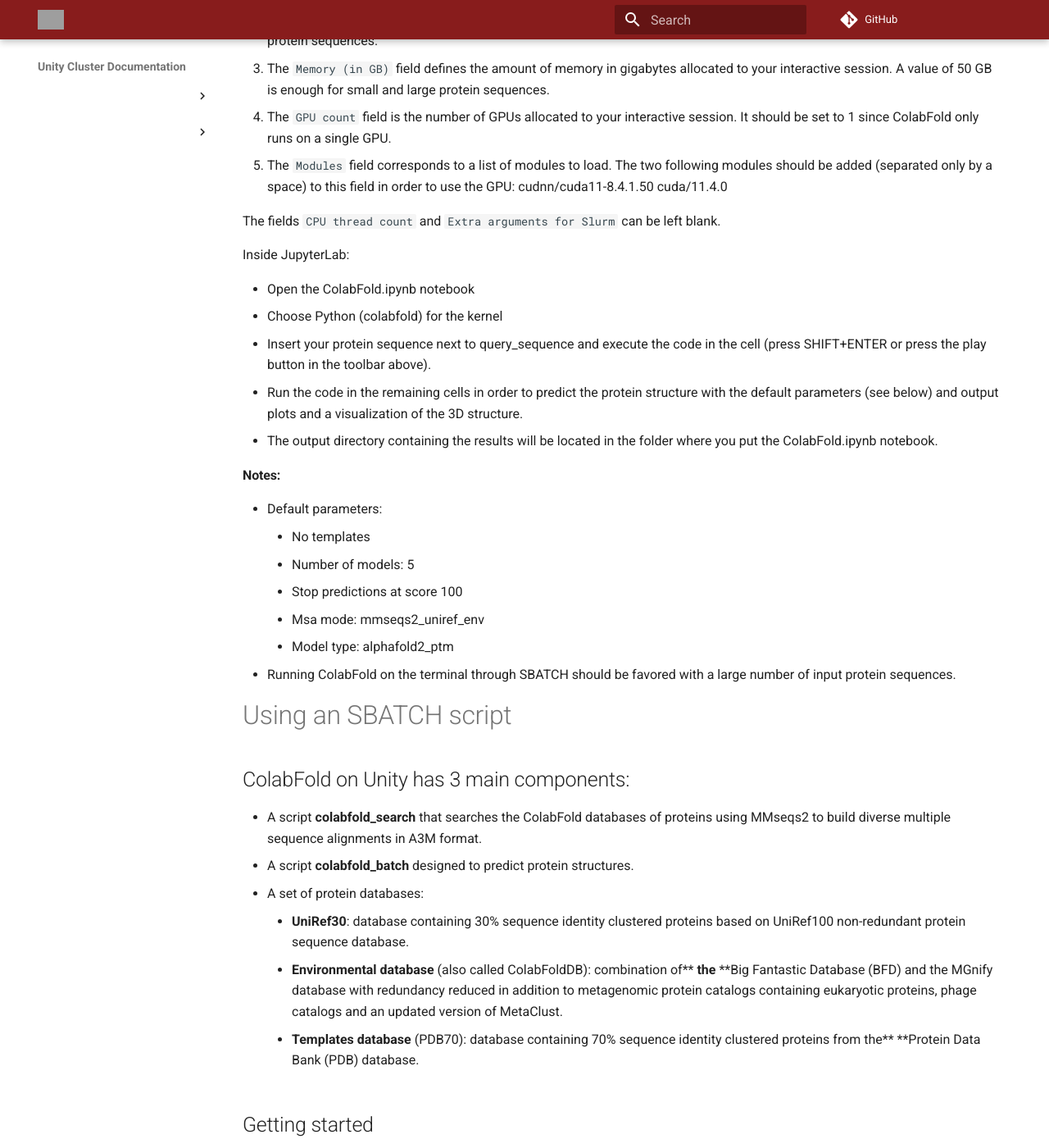
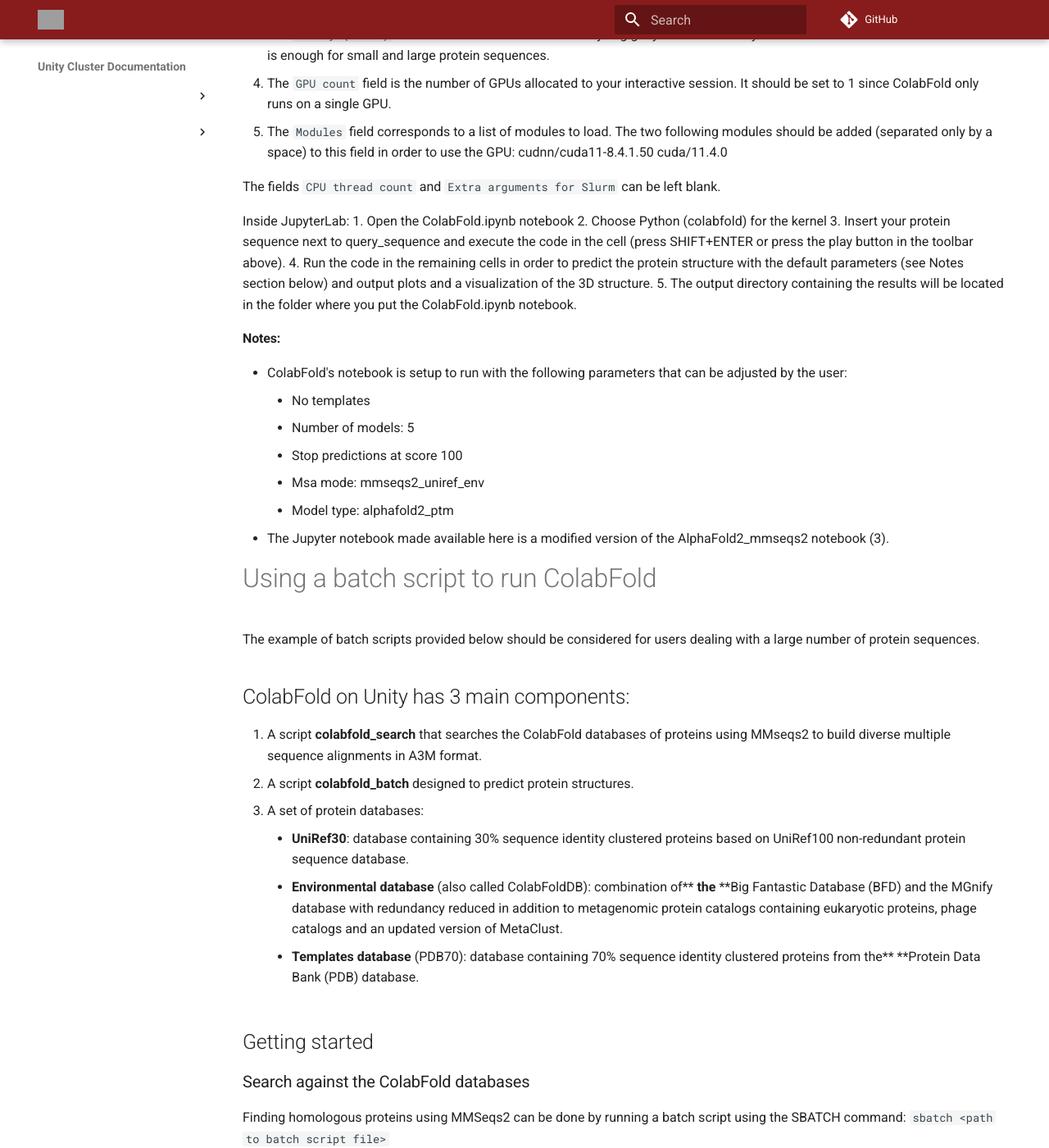
Before and after one commit to UMass-RC/unity-docs, an MkDocs documentation site: the page built from docs/Software & Tools/ColabFold.md, in a window 1280 px wide and 1400 px high, scrolled down 741 px. Shown: the whole window at 82% size. Built offline with MkDocs 1.6.1 and Material for MkDocs 9.7.7, drawn with Linux system fonts in a browser that asks for light colours; comment, search, counter and statistics services are not loaded; some of the changed text lies outside the part shown; grey boxes are pictures that could not be loaded.

Commit message:
Update ColabFold.md

````diff
--- a/docs/Software & Tools/ColabFold.md
+++ b/docs/Software & Tools/ColabFold.md
@@ -22,30 +20,30 @@
 The fields `CPU thread count` and `Extra arguments for Slurm` can be left blank.
 
 Inside JupyterLab:
-
-* Open the ColabFold.ipynb notebook
-* Choose Python (colabfold) for the kernel
-* Insert your protein sequence next to query_sequence and execute the code in the cell (press SHIFT+ENTER or press the play button in the toolbar above).
-* Run the code in the remaining cells in order to predict the protein structure with the default parameters (see below) and output plots and a visualization of the 3D structure.
-* The output directory containing the results will be located in the folder where you put the ColabFold.ipynb notebook.
+1. Open the ColabFold.ipynb notebook
+2. Choose Python (colabfold) for the kernel
+3. Insert your protein sequence next to query_sequence and execute the code in the cell (press SHIFT+ENTER or press the play button in the toolbar above).
+4. Run the code in the remaining cells in order to predict the protein structure with the default parameters (see Notes section below) and output plots and a visualization of the 3D structure.
+5. The output directory containing the results will be located in the folder where you put the ColabFold.ipynb notebook.
 
 #### Notes:
-* Default parameters:
+* ColabFold's notebook is setup to run with the following parameters that can be adjusted by the user:
     * No templates
     * Number of models: 5
     * Stop predictions at score 100
     * Msa mode: mmseqs2_uniref_env
     * Model type: alphafold2_ptm
-* Running ColabFold on the terminal through SBATCH should be favored with a large number of input protein sequences.
+* The Jupyter notebook made available here is a modified version of the AlphaFold2_mmseqs2 notebook (3).
 
+# Using a batch script to run ColabFold
 
-# Using an SBATCH script
+The example of batch scripts provided below should be considered for users dealing with a large number of protein sequences.
 
 ## ColabFold on Unity has 3 main components:
 
-* A script **colabfold_search** that searches the ColabFold databases of proteins using MMseqs2 to build diverse multiple sequence alignments in A3M format.
-* A script **colabfold_batch** designed to predict protein structures.
-* A set of protein databases:
+1. A script **colabfold_search** that searches the ColabFold databases of proteins using MMseqs2 to build diverse multiple sequence alignments in A3M format.
+2. A script **colabfold_batch** designed to predict protein structures.
+3. A set of protein databases:
     * **UniRef30**: database containing 30% sequence identity clustered proteins based on UniRef100 non-redundant protein sequence database.
     * **Environmental database** (also called ColabFoldDB): combination of** **the** **Big Fantastic Database (BFD) and the MGnify database with redundancy reduced in addition to metagenomic protein catalogs containing eukaryotic proteins, phage catalogs and an updated version of MetaClust.
     * **Templates database** (PDB70): database containing 70% sequence identity clustered proteins from the** **Protein Data Bank (PDB) database.
@@ -89,10 +87,12 @@
 #### Notes:
 * `<path to fasta file>` is the full path to a fasta file containing protein sequence(s) of interest.
 * `<path to output directory>` is the full path to an existing directory used to store the multiple sequence alignments (MSAs).
-* It is recommended to request at least 200G using `#SBATCH --mem=200G` in order to load the protein databases.
+* > Note that it is recommended to request at least 200G using `#SBATCH --mem=200G` in order to load the protein databases.
 * Running colabfold_search with 1,762 proteins, the UniRef30 and environmental databases and the highest mmseqs sensitivity (s = 8) on a gpu A100 node with 64 threads takes approximately 3h.
 
-### Train models and make predictions
+### Train models and make predictions with ColabFold using a batch script
+
+A batch script can be used to train models and make predictions with ColabFold. It should be noted that predictions on proteins longer than 1000bp should be run on a GPU node with at least 40GB VRAM and that the whole process can be expedited on a large set of input protein sequences by submitting the batch script as an array job.
 
 The code below provides an example on how to make predictions using `colabfold_batch` in a batch script:
 
@@ -138,8 +138,7 @@
 #### Notes:
 * `<path to directory containing MSAs>` is the same as `<path to the output directory>` used with the `colabfold_search` command.
 * `<path to output directory>` is the full path to an existing directory used to store the results.
-* Predictions on proteins longer than 1000bp should be run on a GPU node with at least 40GB VRAM.
-* Predictions can be expedited on a large set of input protein sequences by submitting the batch script as an array job.
+
 
 # Full list of parameters for colabfold_search and colabfold_batch
 
@@ -268,6 +267,6 @@
 ```
 
 # References
-(1) Reference paper of ColabFold: https://www.nature.com/articles/s41592-022-01488-1
-(2) Reference paper of AlphaFold2: https://www.nature.com/articles/s41586-021-03819-2
-(3) ColabFold notebooks: https://github.com/sokrypton/ColabFold#running-locally
+1. Mirdita, M., Schütze, K., Moriwaki, Y. et al. ColabFold: making protein folding accessible to all. Nat Methods 19, 679–682 (2022). https://doi.org/10.1038/s41592-022-01488-1
+2. Jumper, J., Evans, R., Pritzel, A. et al. Highly accurate protein structure prediction with AlphaFold. Nature 596, 583–589 (2021). https://doi.org/10.1038/s41586-021-03819-2
+3. https://github.com/sokrypton/ColabFold#running-locally
````
Also changed, not shown: other parts of docs/Software & Tools/ColabFold.md (+0 -2 lines).
